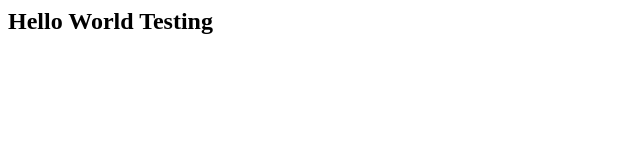
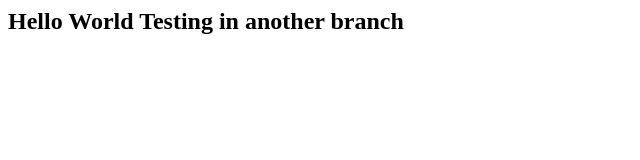
Before and after one commit to rkpatra201/aws-github-auto-deploy, a plain HTML site: page index.html in a window 1280 px wide. Shown: the whole page, without its empty margins (0-640 px from the left). Drawn offline with Linux system fonts and the light colour scheme.

Commit message:
trigger auto deploy from another branch

```diff
--- a/index.html
+++ b/index.html
@@ -3,6 +3,6 @@
     <title>AWS DEMO</title>
   </head>
   <body>
-    <h2>Hello World Testing</h2>
+    <h2>Hello World Testing in another branch</h2>
   </body>
 </html>
```
